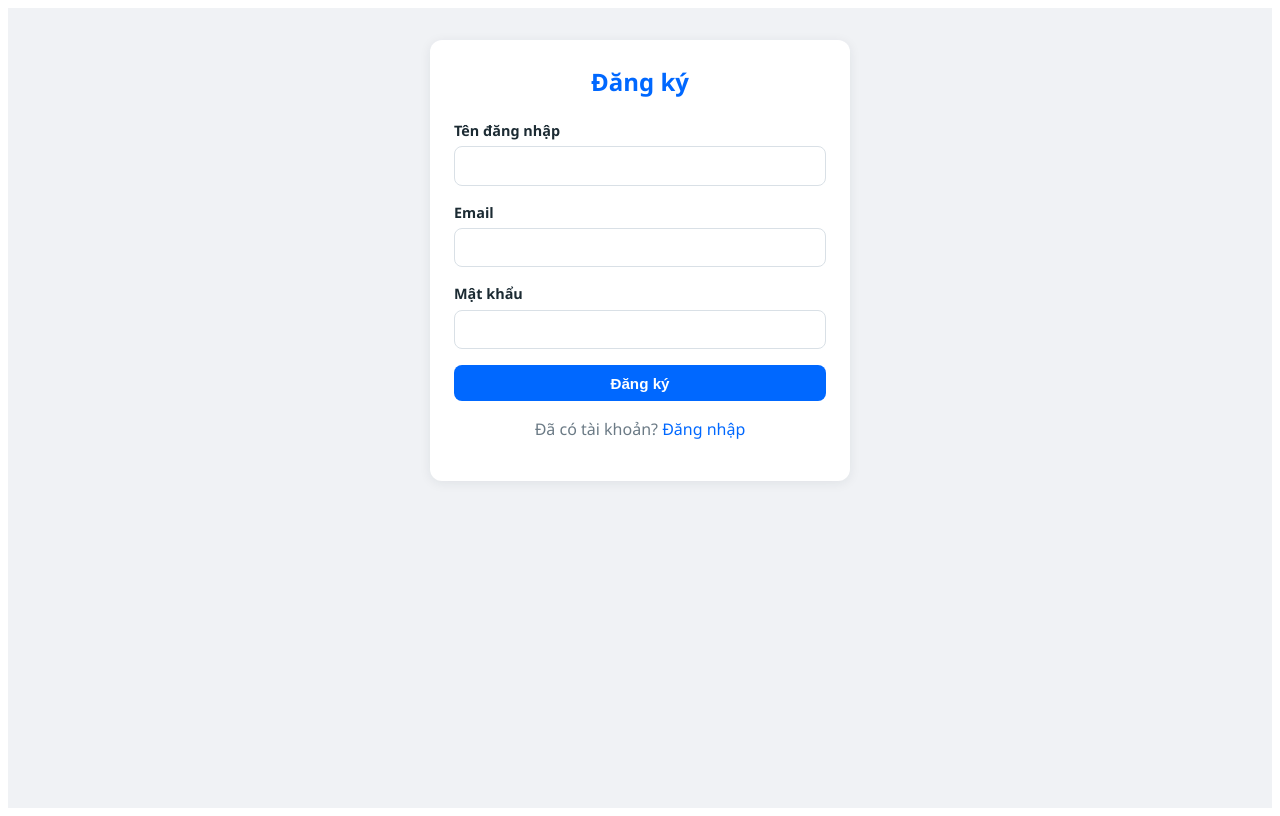
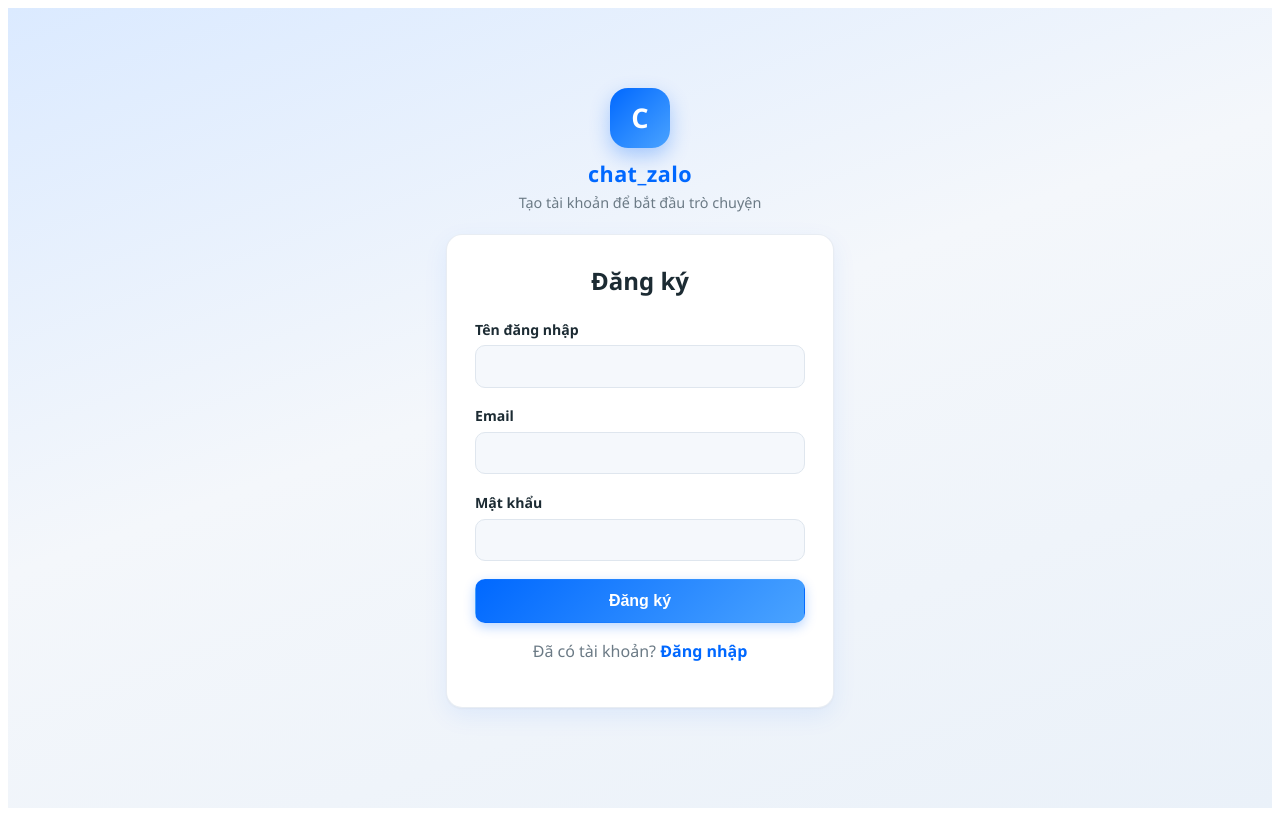
Before and after one commit to minhthu31/chat_zalo, an ASP.NET Core app: page /register in a window 1280 px wide. Run offline with ASP.NET Core 8, Linux system fonts and the light colour scheme.

Commit message:
feat(fe): add logout button, avatars and refreshed styling
- Components/Auth/LogoutButton: logs out via AuthState and goes to /login
- Services/AvatarText: initial letter for avatars
- Login/Register: brand header and centered layout
- Profile/UserSearch/FriendshipPanel: avatars in lists
- app.css: gradient background, button and card effects (still under .as-root)

Co-Authored-By: Claude Sonnet 5.5 <noreply@anthropic.com>

```diff
--- /dev/null
+++ b/frontend/Components/Auth/LogoutButton.razor
@@ -0,0 +1,43 @@
+@using Chat.Client.Services
+@using Chat.Client.State
+@inject AuthState Auth
+@inject NavigationManager Nav
+
+<button type="button" class="btn btn-danger btn-block" disabled="@_busy" @onclick="LogoutAsync">
+    @(_busy ? "Đang đăng xuất..." : "Đăng xuất")
+</button>
+
+@if (_error is not null)
+{
+    <p role="alert" class="alert alert-error">@_error</p>
+}
+
+@code {
+    private bool _busy;
+    private string? _error;
+
+    private async Task LogoutAsync()
+    {
+        _busy = true;
+        _error = null;
+
+        try
+        {
+            await Auth.LogoutAsync();
+            Nav.NavigateTo("/login"); // đăng xuất xong quay về trang đăng nhập
+        }
+        catch (ApiException ex)
+        {
+            _error = ex.Code switch
+            {
+                "INVALID_CSRF_TOKEN" => "Phiên làm việc hết hạn, vui lòng tải lại trang.",
+                "NETWORK_ERROR" => "Không kết nối được máy chủ.",
+                _ => "Không đăng xuất được, vui lòng thử lại."
+            };
+        }
+        finally
+        {
+            _busy = false;
+        }
+    }
+}
--- a/frontend/Components/Friendship/FriendshipPanel.razor
+++ b/frontend/Components/Friendship/FriendshipPanel.razor
@@ -30,8 +30,11 @@ else
         {
             <div class="list-item">
                 <span class="person">
+                    <span class="avatar">@AvatarText.From(f.DisplayName)</span>
+                    <span class="person-text">
                         <span class="person-name">@f.DisplayName</span>
                         <span class="muted">@@@f.Username</span>
+                    </span>
                 </span>
                 <span class="actions">
                     <button class="btn btn-danger btn-sm" disabled="@_busy" @onclick="() => RunAsync(() => FriendshipApi.RemoveAsync(f.UserId))">Hủy kết bạn</button>
@@ -50,8 +53,11 @@ else
         {
             <div class="list-item">
                 <span class="person">
+                    <span class="avatar">@AvatarText.From(f.DisplayName)</span>
+                    <span class="person-text">
                         <span class="person-name">@f.DisplayName</span>
                         <span class="muted">@@@f.Username</span>
+                    </span>
                 </span>
                 <span class="actions">
                     <button class="btn btn-primary btn-sm" disabled="@_busy" @onclick="() => RunAsync(() => FriendshipApi.AcceptAsync(f.UserId))">Chấp nhận</button>
@@ -71,8 +77,11 @@ else
         {
             <div class="list-item">
                 <span class="person">
+                    <span class="avatar">@AvatarText.From(f.DisplayName)</span>
+                    <span class="person-text">
                         <span class="person-name">@f.DisplayName</span>
                         <span class="muted">@@@f.Username</span>
+                    </span>
                 </span>
                 <span class="actions">
                     <button class="btn btn-sm" disabled="@_busy" @onclick="() => RunAsync(() => FriendshipApi.RemoveAsync(f.UserId))">Hủy lời mời</button>
--- a/frontend/Pages/Register.razor
+++ b/frontend/Pages/Register.razor
@@ -2,8 +2,14 @@
 @using global::Chat.Client.Components.Auth
 @inject NavigationManager Nav
 
-<div class="as-root">
+<div class="as-root auth-center">
     <div class="page page-narrow">
+        <div class="brand">
+            <div class="brand-logo">C</div>
+            <div class="brand-name">chat_zalo</div>
+            <div class="brand-tagline">Tạo tài khoản để bắt đầu trò chuyện</div>
+        </div>
+
         <div class="card">
             <h1 class="page-title">Đăng ký</h1>
 
--- a/frontend/wwwroot/css/app.css
+++ b/frontend/wwwroot/css/app.css
@@ -2,23 +2,38 @@
    Mọi style nằm trong .as-root nên KHÔNG ảnh hưởng các trang khác.
    Muốn dùng: bọc trang bằng <div class="as-root">. */
 
+/* @keyframes không lồng được trong rule khác nên đặt ở ngoài, tên có tiền tố as- để không trùng */
+@keyframes as-fade-up {
+    from {
+        opacity: 0;
+        transform: translateY(10px);
+    }
+
+    to {
+        opacity: 1;
+        transform: translateY(0);
+    }
+}
+
 .as-root {
     --brand: #0068ff;
+    --brand-light: #4aa3ff;
     --brand-dark: #0052cc;
     --brand-soft: #e8f1ff;
-    --bg: #f0f2f5;
     --surface: #ffffff;
+    --field-bg: #f5f8fc;
     --text: #1c2b33;
     --muted: #6b7a85;
-    --border: #d9e0e6;
+    --border: #dfe6ee;
     --danger: #d93025;
     --danger-soft: #fdecea;
     --success: #1e8e3e;
     --success-soft: #e6f4ea;
-    --radius: 12px;
+    --radius: 16px;
+    --shadow: 0 1px 2px rgba(28, 43, 51, 0.04), 0 8px 24px rgba(0, 104, 255, 0.08);
 
     min-height: 100vh;
-    background: var(--bg);
+    background: linear-gradient(160deg, #dbeaff 0%, #f4f7fb 45%, #eaf1f9 100%);
     color: var(--text);
     font-family: "Segoe UI", system-ui, -apple-system, Roboto, "Helvetica Neue", Arial, sans-serif;
     font-size: 16px;
@@ -26,6 +41,7 @@
 
     a {
         color: var(--brand);
+        font-weight: 600;
         text-decoration: none;
     }
 
@@ -35,6 +51,8 @@
 
     /* ----- Bố cục trang ----- */
     .page {
+        width: 100%;
+        box-sizing: border-box;
         max-width: 640px;
         margin: 0 auto;
         padding: 2rem 1rem;
@@ -44,26 +62,46 @@
         max-width: 420px;
     }
 
+    /* Trang Đăng nhập / Đăng ký: căn giữa theo chiều dọc */
+    &.auth-center {
+        display: flex;
+        align-items: center;
+        justify-content: center;
+    }
+
     .card {
         background: var(--surface);
+        border: 1px solid rgba(223, 230, 238, 0.7);
         border-radius: var(--radius);
-        box-shadow: 0 2px 12px rgba(28, 43, 51, 0.08);
-        padding: 1.5rem;
+        box-shadow: var(--shadow);
+        padding: 1.75rem;
         margin-bottom: 1.25rem;
+        animation: as-fade-up 0.35s ease-out both;
     }
 
     .page-title {
         margin: 0 0 1.25rem;
         font-size: 1.5rem;
         font-weight: 700;
-        color: var(--brand);
+        color: var(--text);
         text-align: center;
     }
 
     .section-title {
+        display: flex;
+        align-items: center;
+        gap: 0.5rem;
         margin: 0 0 0.75rem;
         font-size: 1.05rem;
-        font-weight: 600;
+        font-weight: 700;
+    }
+
+    .section-title::before {
+        content: "";
+        width: 4px;
+        height: 1.1em;
+        border-radius: 2px;
+        background: linear-gradient(180deg, var(--brand-light), var(--brand));
     }
 
     .muted {
@@ -74,15 +112,48 @@
         text-align: center;
     }
 
+    /* ----- Logo ở trang Đăng nhập / Đăng ký ----- */
+    .brand {
+        margin-bottom: 1.25rem;
+        text-align: center;
+    }
+
+    .brand-logo {
+        display: grid;
+        place-items: center;
+        width: 60px;
+        height: 60px;
+        margin: 0 auto 0.6rem;
+        border-radius: 18px;
+        background: linear-gradient(135deg, var(--brand), var(--brand-light));
+        box-shadow: 0 8px 20px rgba(0, 104, 255, 0.3);
+        color: #ffffff;
+        font-size: 1.7rem;
+        font-weight: 800;
+    }
+
+    .brand-name {
+        font-size: 1.35rem;
+        font-weight: 800;
+        letter-spacing: 0.02em;
+        color: var(--brand);
+    }
+
+    .brand-tagline {
+        margin-top: 0.1rem;
+        font-size: 0.9rem;
+        color: var(--muted);
+    }
+
     /* ----- Form ----- */
     .field {
-        margin-bottom: 1rem;
+        margin-bottom: 1.1rem;
     }
 
     .field label {
         display: block;
-        margin-bottom: 0.3rem;
-        font-size: 0.9rem;
+        margin-bottom: 0.35rem;
+        font-size: 0.88rem;
         font-weight: 600;
     }
 
@@ -90,19 +161,21 @@
     .search-row input {
         width: 100%;
         box-sizing: border-box;
-        padding: 0.6rem 0.75rem;
+        padding: 0.7rem 0.9rem;
         border: 1px solid var(--border);
-        border-radius: 8px;
+        border-radius: 10px;
         font-size: 1rem;
-        background: var(--surface);
+        background: var(--field-bg);
         color: var(--text);
+        transition: border-color 0.15s, box-shadow 0.15s, background 0.15s;
     }
 
     .field input:focus,
     .search-row input:focus {
         outline: none;
         border-color: var(--brand);
-        box-shadow: 0 0 0 3px var(--brand-soft);
+        background: var(--surface);
+        box-shadow: 0 0 0 4px var(--brand-soft);
     }
 
     /* Blazor tự gắn các class này khi kiểm tra dữ liệu */
@@ -111,26 +184,32 @@
     }
 
     .validation-message {
-        margin-top: 0.25rem;
-        font-size: 0.85rem;
+        margin-top: 0.3rem;
+        font-size: 0.84rem;
         color: var(--danger);
     }
 
     /* ----- Nút ----- */
     .btn {
         display: inline-block;
-        padding: 0.55rem 1rem;
+        padding: 0.6rem 1.1rem;
         border: 1px solid transparent;
-        border-radius: 8px;
+        border-radius: 10px;
         font-size: 0.95rem;
         font-weight: 600;
         cursor: pointer;
         background: var(--brand-soft);
         color: var(--brand);
+        transition: transform 0.12s, box-shadow 0.12s, filter 0.12s;
     }
 
     .btn:hover:not(:disabled) {
-        filter: brightness(0.96);
+        filter: brightness(0.97);
+        transform: translateY(-1px);
+    }
+
+    .btn:active:not(:disabled) {
+        transform: translateY(0);
     }
 
     .btn:disabled {
@@ -139,13 +218,14 @@
     }
 
     .btn-primary {
-        background: var(--brand);
+        background: linear-gradient(135deg, var(--brand), var(--brand-light));
         color: #ffffff;
+        box-shadow: 0 4px 12px rgba(0, 104, 255, 0.28);
     }
 
     .btn-primary:hover:not(:disabled) {
-        background: var(--brand-dark);
-        filter: none;
+        filter: brightness(1.06);
+        box-shadow: 0 6px 16px rgba(0, 104, 255, 0.34);
     }
 
     .btn-danger {
@@ -155,18 +235,20 @@
 
     .btn-block {
         width: 100%;
+        padding: 0.75rem 1.1rem;
+        font-size: 1rem;
     }
 
     .btn-sm {
-        padding: 0.3rem 0.7rem;
-        font-size: 0.85rem;
+        padding: 0.35rem 0.8rem;
+        font-size: 0.84rem;
     }
 
     /* ----- Thông báo ----- */
     .alert {
         margin: 0 0 1rem;
-        padding: 0.65rem 0.85rem;
-        border-radius: 8px;
+        padding: 0.7rem 0.9rem;
+        border-radius: 10px;
         font-size: 0.92rem;
     }
 
```
Also changed, not shown: other parts of frontend/wwwroot/css/app.css (+49 -5 lines), frontend/Pages/Login.razor (+7 -1 lines), frontend/Pages/Profile.razor (+7 -1 lines), frontend/Pages/UserSearch.razor (+5 -2 lines), frontend/Services/AvatarText.cs (added, +11 -0 lines). Lines whose indentation alone changed are shown as unchanged.
